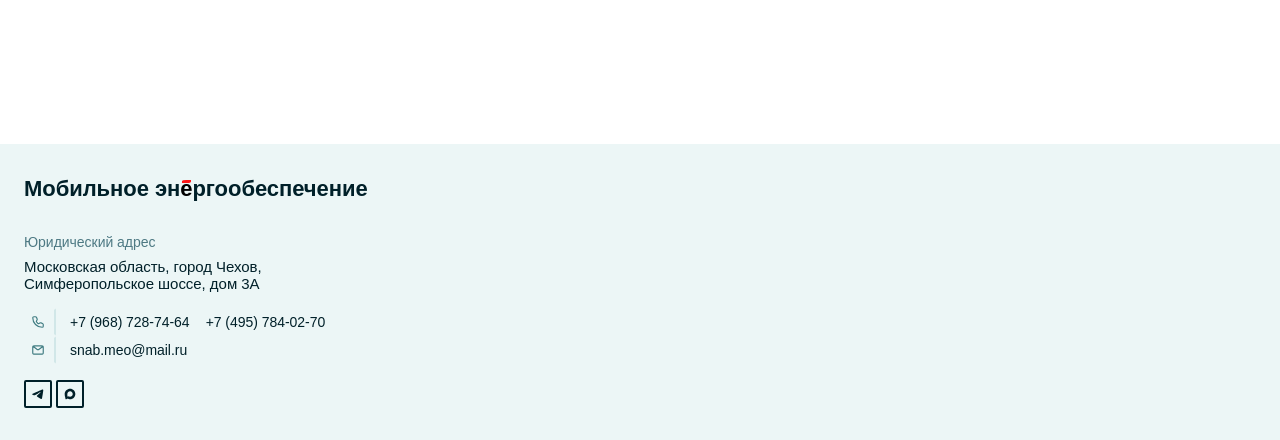
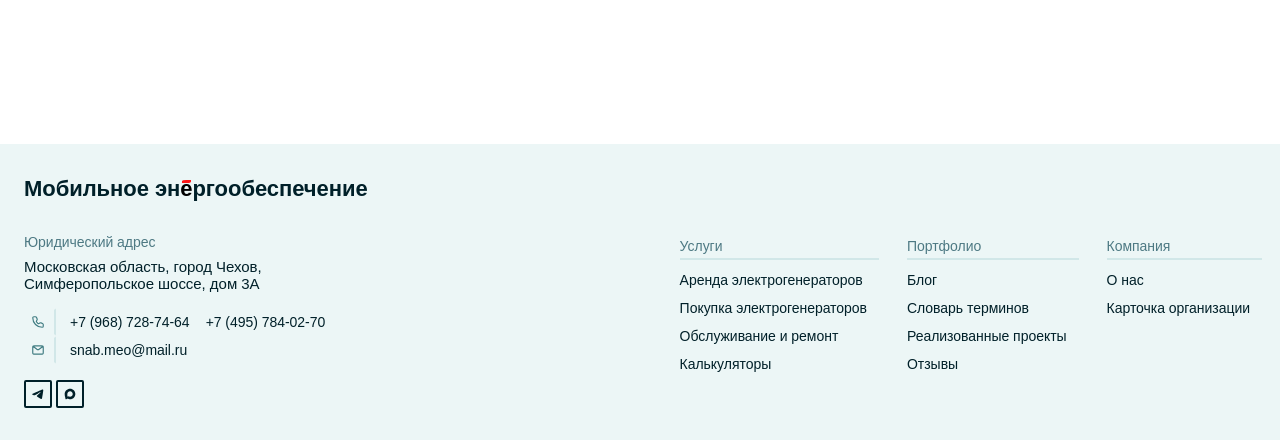
Before and after one commit to CommaSoftware/mobile-electro, a PHP site: page / in a window 1280 px wide. Shown: the part 360-800 px from the top of the page. Run offline with PHP 8.4, Linux system fonts and the light colour scheme; some web fonts are replaced.

Commit message:
Add: Добавил вёрстку навигационного меню в подвале

```diff
--- a/layout/assets/css/widgets/footer.css
+++ b/layout/assets/css/widgets/footer.css
@@ -57,3 +57,73 @@
 }
 
 /* Footer Navigation */
+.footer-content__nav > ul {
+  display: flex;
+  gap: var(--space-column-gap);
+  justify-content: flex-end;
+}
+
+.footer-content__nav > ul > li {
+  max-width: var(--space-column-2);
+}
+
+.footer-content__nav li {
+  list-style-type: none;
+}
+
+.footer-content__nav a {
+  --button-color-preset-primary: var(--color-elem-primary);
+  --button-padding-side: 8px;
+  --button-height: 28px;
+  --button-color-text: var(--button-color-preset-primary);
+  --button-bg: transparent;
+  --button-color-hovered: var(--color-elem-accent-primary-alt);
+  --button-color-border: var(--button-bg);
+  --button-font-size: var(--font-size-span-xs);
+  --button-border-radius: var(--border-radius-s);
+
+  display: inline-flex;
+  justify-content: flex-start;
+  align-items: center;
+  gap: 4px;
+  box-sizing: border-box;
+  width: 100%;
+  height: var(--button-height);
+  padding: 0 calc(var(--button-padding-side) + 4px);
+  border: 2px solid var(--button-color-border);
+  border-radius: var(--button-border-radius);
+  color: var(--button-color-text);
+  background: var(--button-bg);
+  font-size: var(--button-font-size);
+  font-weight: 500;
+  white-space: nowrap;
+  letter-spacing: var(--font-letter-spacing);
+  text-decoration: none;
+  cursor: pointer;
+  transition: var(--transition-m);
+}
+
+.footer-content__nav a:hover,
+.footer-content__nav a:active {
+  --button-bg: transparent;
+  --button-color-text: var(--button-color-hovered);
+  text-decoration: underline dotted;
+}
+
+.footer-content__nav > ul > li > a {
+  --button-color-preset-primary: var(--color-elem-secondary-highlight);
+  --button-color-hovered: var(--color-elem-primary-highlight);
+
+  position: relative;
+  padding-bottom: 4px;
+  margin-bottom: 4px;
+}
+
+.footer-content__nav > ul > li > a::after {
+  content: "";
+  position: absolute;
+  bottom: 0;
+  left: 12px;
+  right: 0;
+  border-bottom: 2px solid var(--color-border-secondary);
+}
--- a/layout/index.html
+++ b/layout/index.html
@@ -164,6 +164,35 @@
             ></a>
           </div>
         </div>
+        <div class="footer-content__nav">
+          <ul>
+            <li>
+              <a href="#!">Услуги</a>
+              <ul>
+                <li><a href="#!">Аренда электрогенераторов</a></li>
+                <li><a href="#!">Покупка электрогенераторов</a></li>
+                <li><a href="#!">Обслуживание и ремонт</a></li>
+                <li><a href="#!">Калькуляторы</a></li>
+              </ul>
+            </li>
+            <li>
+              <a href="#!">Портфолио</a>
+              <ul>
+                <li><a href="#!">Блог</a></li>
+                <li><a href="#!">Словарь терминов</a></li>
+                <li><a href="#!">Реализованные проекты</a></li>
+                <li><a href="#!">Отзывы</a></li>
+              </ul>
+            </li>
+            <li>
+              <a href="#!">Компания</a>
+              <ul>
+                <li><a href="#!">О нас</a></li>
+                <li><a href="#!">Карточка организации</a></li>
+              </ul>
+            </li>
+          </ul>
+        </div>
       </div>
       <div class="footer__copyright content-wrapper"></div>
     </footer>
```
